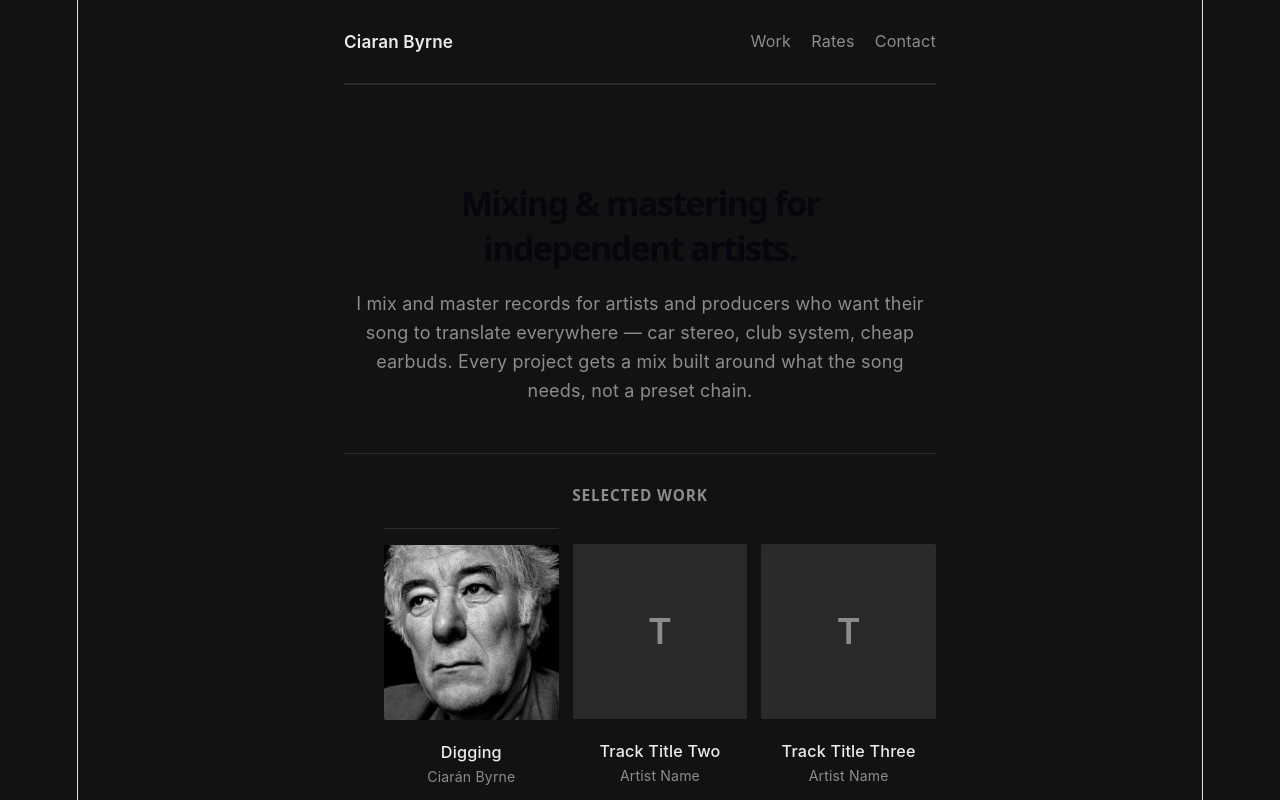
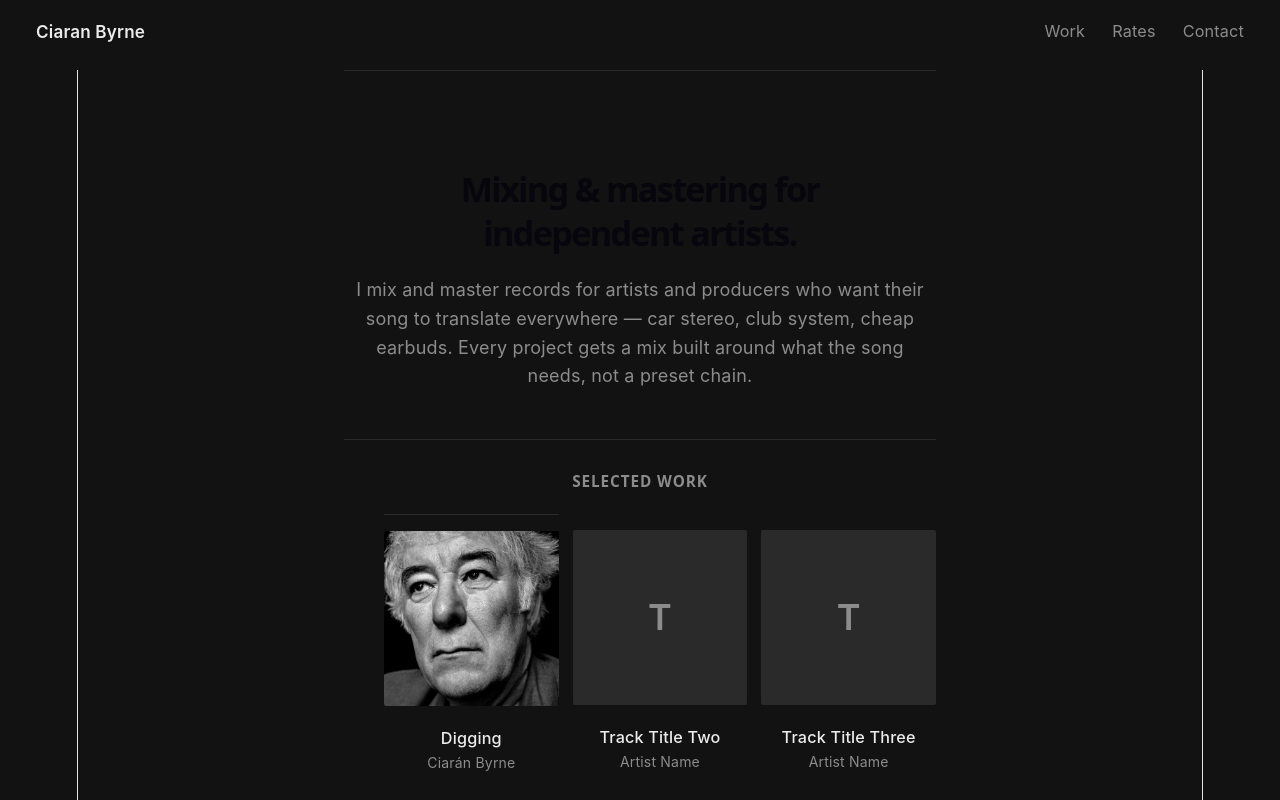
Before and after one commit to ciwee-tech/SlowerSounds, a React (Vite) app in the folder CiaranByrne/: page / in a window 1280 px wide. Shown: the top 800 px of the page. Built offline with nearby package versions, Linux system fonts and the light colour scheme.

Commit message:
Updated nav bar

```diff
--- a/CiaranByrne/src/App.css
+++ b/CiaranByrne/src/App.css
@@ -15,6 +15,7 @@ body {
   color: var(--text);
   font-family: -apple-system, BlinkMacSystemFont, "Segoe UI", Helvetica, Arial, sans-serif;
   line-height: 1.6;
+  padding-top: 70px; /* match your header's actual height */
 }
 
 .page {
@@ -25,13 +26,21 @@ body {
 
 /* Nav */
 .nav {
+  position: fixed;
+  top: 0;
+  left: 0;
+  width: 100%;
+  z-index: 1000;
+
   display: flex;
-  justify-content: space-between;
   align-items: center;
-  padding: 28px 0;
-  border-bottom: 1px solid var(--line);
+  justify-content: space-between; /* name on left, links on right */
+  padding: 1rem 2rem;
+  box-sizing: border-box;
+
+  background: var(--bg);
+  backdrop-filter: blur(8px);
 }
-
 .nav-name {
   font-weight: 600;
   font-size: 0.95rem;
@@ -39,7 +48,7 @@ body {
 
 .nav nav {
   display: flex;
-  gap: 20px;
+  gap: 1.5rem;
 }
 
 .nav a {
```
